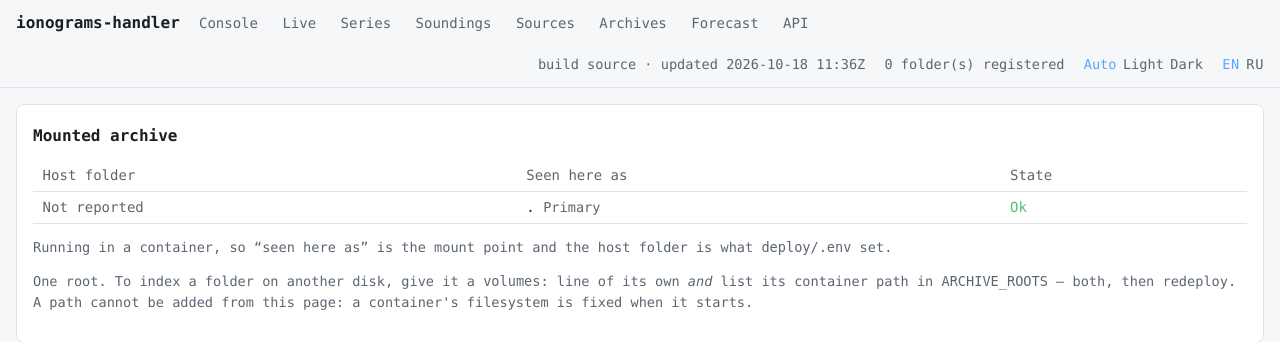
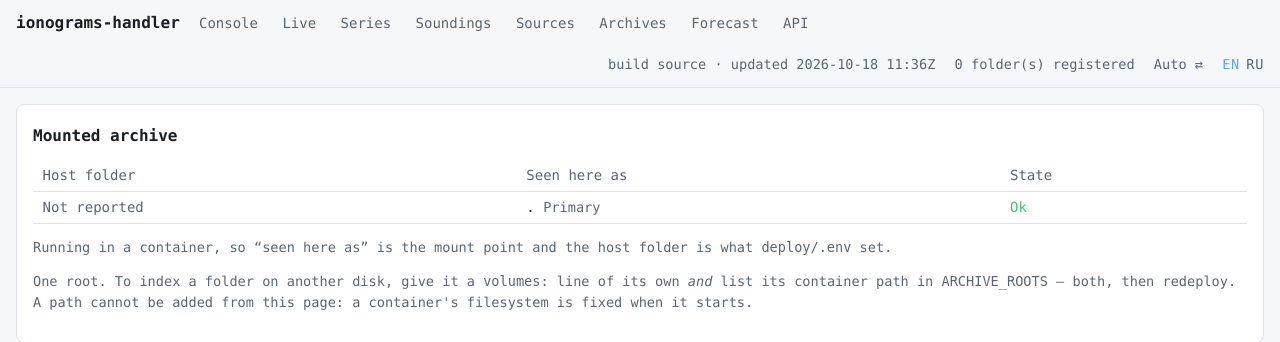
Before and after one commit to nikita-konkin/ionograms-handler, a FastAPI app: page /ui/archives in a window 1280 px wide. Shown: the top 342 px of the page. Run offline with FastAPI, Linux system fonts and the light colour scheme; data that the repository does not hold is empty.

Commit message:
Step through six themes from one header label, dark plots on a light page (#21)
The light theme drew the live page's rasters on near-white, where the
colour scale's weak blue and cyan echoes vanish. Plots now take their own
--plot colour, and the header's theme label steps on each click through
auto, light, light with dark plots, grey, dim and dark, as the height
axis title steps between its models. The choice is kept in the browser
and applied before the page draws.

The height axis also skips a label that would land within 12 px of the
one below it: height grows fastest at the bottom of the delay axis, and
the 0 and 200 km labels overlapped there.

Co-Authored-By: Claude Opus 5.5 <noreply@anthropic.com>

```diff
--- a/services/api/locale/en.py
+++ b/services/api/locale/en.py
@@ -32,9 +32,12 @@ MESSAGES: dict[str, str] = {
     "chrome.build_title":
         "Code committed {committed} · image built {built} · "
         "running since {started} (UTC)",
-    "chrome.theme": "Theme",
+    "chrome.theme": "Theme: click for the next one",
     "chrome.theme_auto": "Auto",
     "chrome.theme_light": "Light",
+    "chrome.theme_plots": "Light, dark plots",
+    "chrome.theme_grey": "Grey",
+    "chrome.theme_dim": "Dim",
     "chrome.theme_dark": "Dark",
     "chrome.language": "Language",
 
--- a/services/api/locale/ru.py
+++ b/services/api/locale/ru.py
@@ -24,9 +24,12 @@ MESSAGES: dict[str, str] = {
     "chrome.build_title":
         "Код от {committed} · образ собран {built} · "
         "запущен {started} (UTC)",
-    "chrome.theme": "Тема",
+    "chrome.theme": "Тема: нажмите, чтобы сменить",
     "chrome.theme_auto": "Авто",
     "chrome.theme_light": "Светлая",
+    "chrome.theme_plots": "Светлая, тёмные графики",
+    "chrome.theme_grey": "Серая",
+    "chrome.theme_dim": "Приглушённая",
     "chrome.theme_dark": "Тёмная",
     "chrome.language": "Язык",
 
--- a/services/api/templates/base.html
+++ b/services/api/templates/base.html
@@ -7,7 +7,7 @@
 <script>
   try {
     const theme = localStorage.getItem('theme');
-    if (theme === 'light' || theme === 'dark') document.documentElement.dataset.theme = theme;
+    if (['light', 'plots', 'grey', 'dim', 'dark'].includes(theme)) document.documentElement.dataset.theme = theme;
   } catch (e) { /* the system's scheme stands */ }
 </script>
 <style>
@@ -16,15 +16,27 @@
     --ink: #e6e8ec; --dim: #9aa3b2;
     --ok: #4ac26b; --fail: #e5534b; --unknown: #6b7280; --accent: #58a6ff;
     --warn: #d29922;
+    --plot: #14161a; --plot-line: #2b3039;
   }
-  /* The system's scheme unless the header's switch chose one: `data-theme`
-     on the root, set before the page draws by the script below. */
+  /* The system's scheme unless the header's switch chose a theme: `data-theme`
+     on the root, set before the page draws by the script below. `--plot` is
+     the backdrop of the live page's rasters, which read best dark: their
+     colour scale starts at blue, and a weak blue echo vanishes on white. */
   @media (prefers-color-scheme: light) {
-    :root:not([data-theme="dark"]) { --bg:#f6f7f9; --panel:#fff; --line:#dfe3e8; --ink:#1b1f24;
-            --dim:#5b6673; --unknown:#98a1ad; --warn:#9a6700; color-scheme:light; }
+    :root:not([data-theme]) { --bg:#f6f7f9; --panel:#fff; --line:#dfe3e8; --ink:#1b1f24;
+            --dim:#5b6673; --unknown:#98a1ad; --warn:#9a6700; --plot:#f6f7f9;
+            --plot-line:#dfe3e8; color-scheme:light; }
   }
-  :root[data-theme="light"] { --bg:#f6f7f9; --panel:#fff; --line:#dfe3e8; --ink:#1b1f24;
-          --dim:#5b6673; --unknown:#98a1ad; --warn:#9a6700; color-scheme:light; }
+  :root[data-theme="light"], :root[data-theme="plots"] { --bg:#f6f7f9; --panel:#fff;
+          --line:#dfe3e8; --ink:#1b1f24; --dim:#5b6673; --unknown:#98a1ad; --warn:#9a6700;
+          --plot:#f6f7f9; --plot-line:#dfe3e8; color-scheme:light; }
+  :root[data-theme="plots"] { --plot:#14161a; --plot-line:#2b3039; }
+  :root[data-theme="grey"] { --bg:#d9dde3; --panel:#e9ecf0; --line:#b3bac4; --ink:#1b1f24;
+          --dim:#4a5563; --unknown:#7d8794; --warn:#8a5d00; --plot:#c3c9d1;
+          --plot-line:#aab2bd; color-scheme:light; }
+  :root[data-theme="dim"] { --bg:#22272e; --panel:#2d333b; --line:#444c56; --ink:#cdd9e5;
+          --dim:#909dab; --unknown:#768390; --plot:#1c2128; --plot-line:#444c56;
+          color-scheme:dark; }
   :root[data-theme="dark"] { color-scheme:dark; }
   * { box-sizing: border-box; }
   body { margin:0; background:var(--bg); color:var(--ink);
@@ -41,10 +53,9 @@
   nav.lang { flex:none; }
   nav.lang a { margin-right:.4rem; font-size:.85rem; letter-spacing:.05em; }
   nav.lang a:last-child { margin-right:0; }
-  nav.theme button { background:none; border:0; padding:0; margin-right:.4rem; font:inherit;
-                     font-size:.85rem; color:var(--dim); cursor:pointer; }
-  nav.theme button:last-child { margin-right:0; }
-  nav.theme button:hover, nav.theme button.on { color:var(--accent); }
+  #theme { background:none; border:0; padding:0; font:inherit; font-size:.85rem;
+           color:var(--dim); cursor:pointer; white-space:nowrap; flex:none; }
+  #theme:hover { color:var(--accent); }
   nav a:hover, nav a.on { color:var(--accent); }
   main { padding:1rem; max-width:1400px; margin:0 auto; box-sizing:border-box; }
   .panel { background:var(--panel); border:1px solid var(--line);
@@ -331,25 +342,31 @@
        filter and the sort. `?lang=` is what writes the cookie -- see
        `i18n.LocaleMiddleware` -- so these are ordinary links and there is
        nothing here for JavaScript to do. #}
-    {# Auto follows the system; a choice is kept in this browser. Pages that
-       draw on a canvas listen for `themechange` to redraw in the new colours. #}
-    <nav class="lang theme" aria-label="{{ t('chrome.theme') }}">
-      <button type="button" data-theme-set="auto">{{ t('chrome.theme_auto') }}</button><button
-        type="button" data-theme-set="light">{{ t('chrome.theme_light') }}</button><button
-        type="button" data-theme-set="dark">{{ t('chrome.theme_dark') }}</button>
-    </nav>
+    {# One label that steps to the next theme on each click, as the live
+       page's height axis steps between its models. Auto follows the system;
+       a choice is kept in this browser. Pages that draw on a canvas listen
+       for `themechange` to redraw in the new colours. #}
+    <button type="button" id="theme" data-themes="auto light plots grey dim dark"
+            title="{{ t('chrome.theme') }}"
+            data-label-auto="{{ t('chrome.theme_auto') }}"
+            data-label-light="{{ t('chrome.theme_light') }}"
+            data-label-plots="{{ t('chrome.theme_plots') }}"
+            data-label-grey="{{ t('chrome.theme_grey') }}"
+            data-label-dim="{{ t('chrome.theme_dim') }}"
+            data-label-dark="{{ t('chrome.theme_dark') }}"></button>
     <script>
       (() => {
-        const buttons = document.querySelectorAll('[data-theme-set]');
-        const mark = () => buttons.forEach(b => b.classList.toggle('on', b.dataset.themeSet === (document.documentElement.dataset.theme || 'auto')));
-        buttons.forEach(b => b.addEventListener('click', () => {
-          const key = b.dataset.themeSet;
-          if (key === 'auto') delete document.documentElement.dataset.theme; else document.documentElement.dataset.theme = key;
-          try { if (key === 'auto') localStorage.removeItem('theme'); else localStorage.setItem('theme', key); } catch (e) { /* this page still switches */ }
-          mark();
+        const button = document.getElementById('theme'), order = button.dataset.themes.split(' ');
+        const current = () => document.documentElement.dataset.theme || 'auto';
+        const show = () => { button.textContent = button.dataset['label' + current()[0].toUpperCase() + current().slice(1)] + ' \u21c4'; };
+        button.addEventListener('click', () => {
+          const next = order[(order.indexOf(current()) + 1) % order.length];
+          if (next === 'auto') delete document.documentElement.dataset.theme; else document.documentElement.dataset.theme = next;
+          try { if (next === 'auto') localStorage.removeItem('theme'); else localStorage.setItem('theme', next); } catch (e) { /* this page still switches */ }
+          show();
           window.dispatchEvent(new Event('themechange'));
-        }));
-        mark();
+        });
+        show();
       })();
     </script>
     <nav class="lang" aria-label="{{ t('chrome.language') }}">
```
Also changed, not shown: services/api/templates/live.html (+11 -3 lines), tests/test_api_live_routes.py (+10 -0 lines), tests/test_web_base.py (+25 -4 lines).
